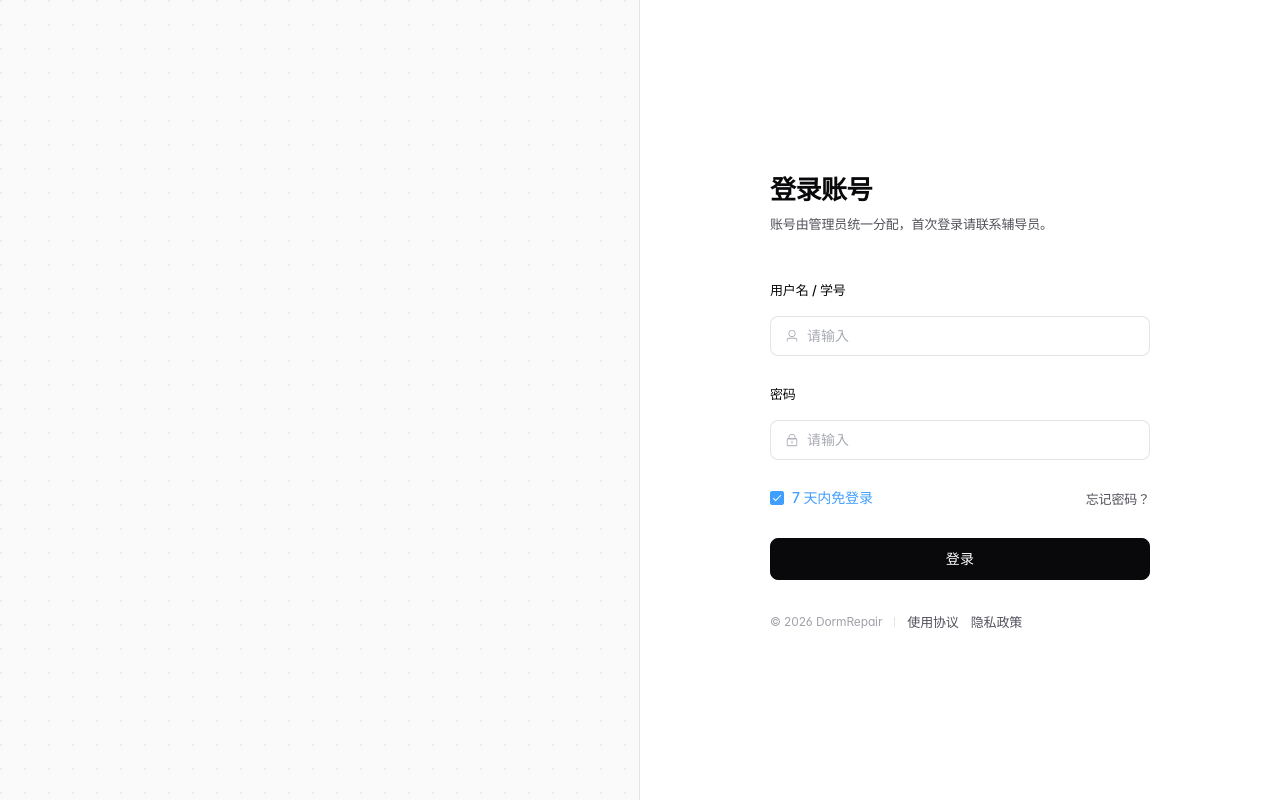
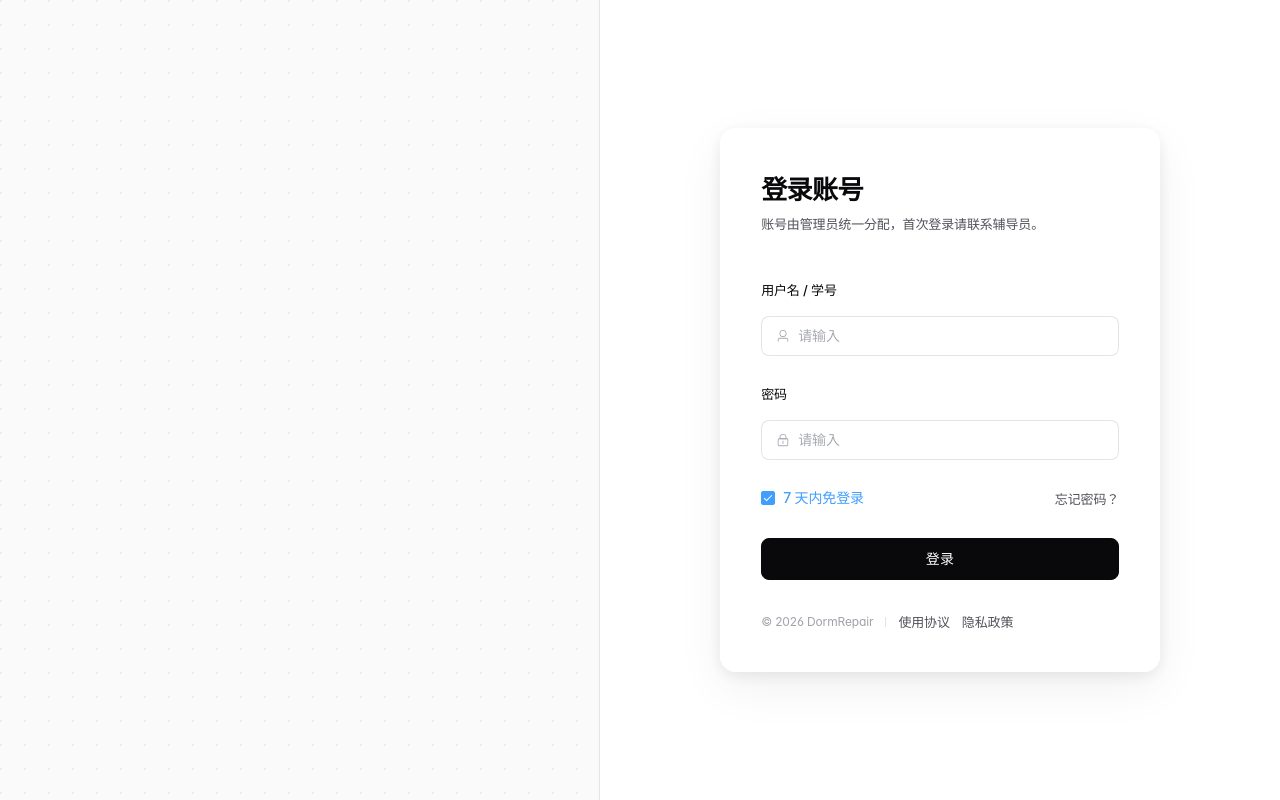
Before and after one commit to dengjie86/information-systems-practice, a Vue app in the folder frontend/: page /login in a window 1280 px wide. Built offline with nearby package versions, Linux system fonts and the light colour scheme.

Commit message:
feat(frontend): 登录页UI优化 - 毛玻璃表单、比例调整、路由转场动画

```diff
--- a/frontend/src/App.vue
+++ b/frontend/src/App.vue
@@ -1,5 +1,9 @@
 <template>
-  <router-view />
+  <router-view v-slot="{ Component }">
+    <transition name="page" mode="out-in">
+      <component :is="Component" />
+    </transition>
+  </router-view>
 </template>
 
 <style>
@@ -7,4 +11,19 @@ body {
   margin: 0;
   padding: 0;
 }
+
+.page-enter-active,
+.page-leave-active {
+  transition: opacity 0.35s ease, transform 0.35s ease;
+}
+
+.page-leave-to {
+  opacity: 0;
+  transform: translateX(-60px);
+}
+
+.page-enter-from {
+  opacity: 0;
+  transform: translateX(60px);
+}
 </style>
--- a/frontend/src/views/login/index.vue
+++ b/frontend/src/views/login/index.vue
@@ -92,10 +92,14 @@ const loading = ref(false)
 const remember = ref(true)
 const year = new Date().getFullYear()
 
-// 品牌区先居中渐显 1s，再横向左拉展开登录表单
-const revealed = ref(false)
+// 首次进入走品牌动画，退出登录回来直接展示
+const isFirstVisit = !sessionStorage.getItem('visited')
+const revealed = ref(!isFirstVisit)
 onMounted(() => {
-  setTimeout(() => (revealed.value = true), 1100)
+  if (isFirstVisit) {
+    sessionStorage.setItem('visited', '1')
+    setTimeout(() => (revealed.value = true), 900)
+  }
 })
 
 const handleLogin = async () => {
@@ -122,7 +126,7 @@ const handleLogin = async () => {
 }
 
 .brand {
-  flex: 1.1 1 0;
+  flex: 1.2 1 0;
   min-width: 0;
   display: flex;
   align-items: center;
@@ -152,7 +156,7 @@ const handleLogin = async () => {
   }
   > *:nth-child(1) { animation-delay: 0.1s; }
   > *:nth-child(2) { animation-delay: 0.28s; }
-  > *:nth-child(3) { animation-delay: 0.46s; }
+  > *:nth-child(3) { animation-delay: 0.36s; }
 }
 
 @keyframes brand-in {
@@ -248,11 +252,10 @@ const handleLogin = async () => {
 .form-side {
   flex: 0 0 0;
   min-width: 0;
-  max-width: 640px;
   display: flex;
   align-items: center;
   justify-content: center;
-  padding: 40px;
+  padding: 40px 60px;
   background: var(--bg);
   overflow: hidden;
   opacity: 0;
@@ -262,13 +265,25 @@ const handleLogin = async () => {
 }
 
 .login-page.revealed .form-side {
-  flex: 1 0 480px;
+  flex: 0.4 0 480px;
   opacity: 1;
 }
 
 .form-box {
   width: 100%;
-  max-width: 380px;
+  max-width: 440px;
+  margin: 0 auto;
+  padding: 40px;
+  border-radius: 16px;
+  background: rgba(255, 255, 255, 0.4);
+  backdrop-filter: blur(16px);
+  border: 1px solid rgba(255, 255, 255, 0.5);
+  border-top-color: rgba(255, 255, 255, 0.7);
+  border-left-color: rgba(255, 255, 255, 0.6);
+  box-shadow:
+    0 4px 16px rgba(0, 0, 0, 0.08),
+    0 16px 48px rgba(0, 0, 0, 0.06),
+    inset 0 1px 0 rgba(255, 255, 255, 0.6);
   opacity: 0;
   transform: translateX(-16px);
   transition:
```
